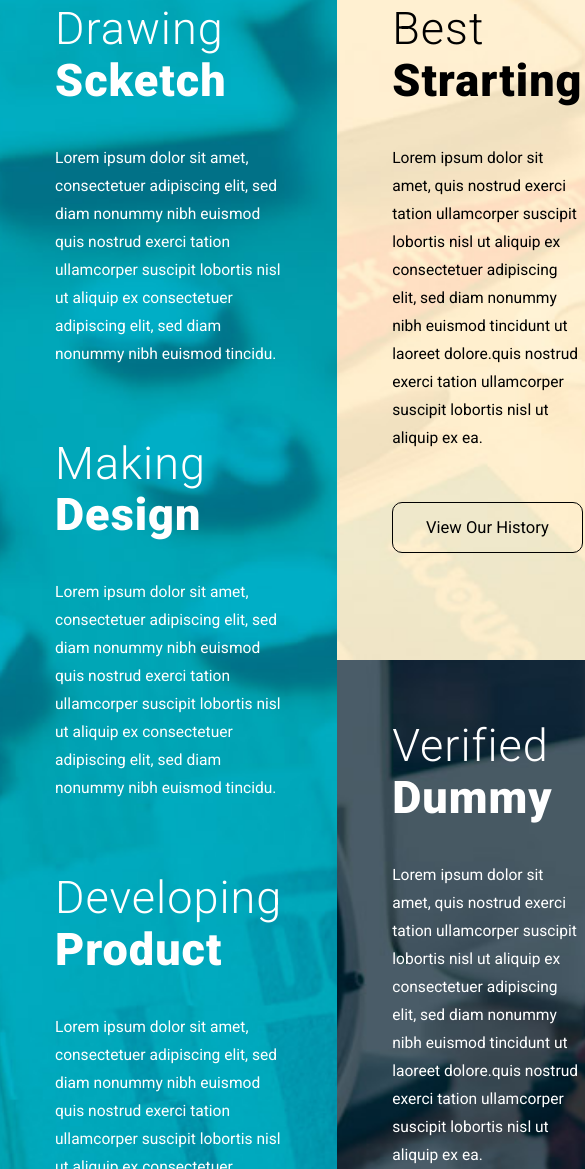
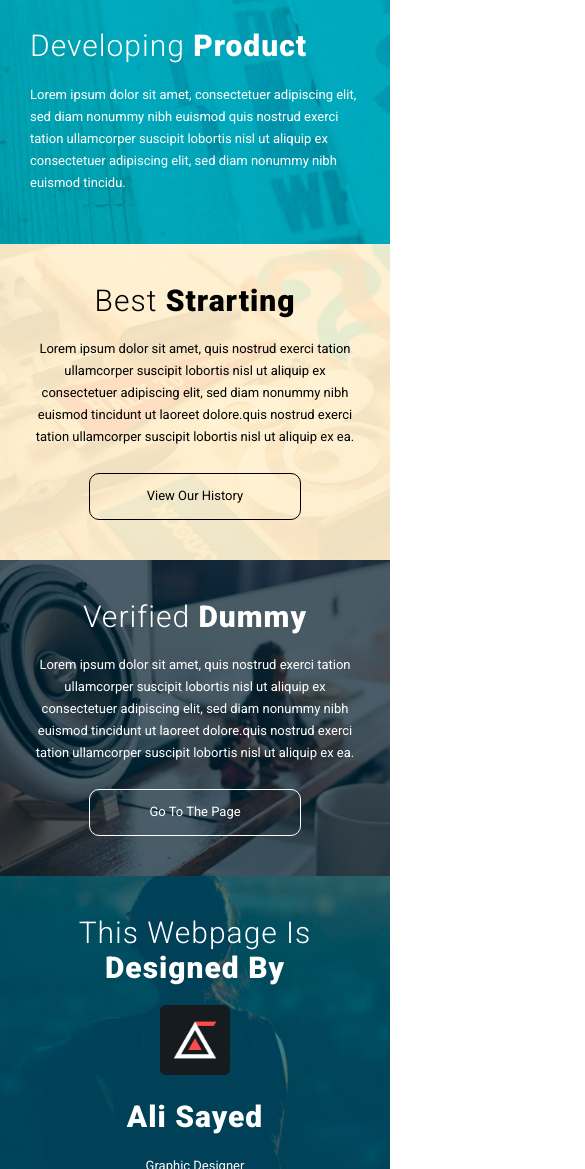
Before and after one commit to raha-frontend/grid-css, a plain HTML site: page index.html in a window 390 px wide. Shown: the part 831-2000 px from the top of the page, 585 px wide, since content can reach past the window. Drawn offline with Linux system fonts and the light colour scheme.

Commit message:
Закончил адаптивность

```diff
--- a/style.css
+++ b/style.css
@@ -20,6 +20,13 @@ h2, h3, h4 {
     letter-spacing: 1px;
 }
 
+@media (max-width: 1000px) {
+    h2, h3, h4 {
+        margin-bottom: 20px;
+        font-size: 30px;
+    }
+}
+
 h2 span, h3 span, h4 span {
     font-weight: 900;
 }
@@ -30,8 +37,21 @@ p {
     margin-bottom: 0;
 }
 
+@media (max-width: 1000px) {
+    p {
+    font-size: 13px;
+    line-height: 22px;
+    }
+}
+
 a, input, textarea {
     font-size: 16.57px;
+}
+
+@media (max-width: 1000px) {
+    a, input, textarea {
+        font-size: 13px;
+    }
 }
 
 a {
@@ -46,8 +66,26 @@ a {
     text-align: center;
 }
 
+@media (max-width: 1000px) {
+    a {
+        margin-top: 25px;
+    }
+}
+
+@media (max-width: 700px) {
+    a {
+        margin: 25px auto 0;
+    }
+}
+
 .span {
     display: block;
+}
+
+@media (max-width: 1000px) {
+    .span {
+        display: initial;
+    }
 }
 
 .grid-item-beige a {
@@ -64,6 +102,12 @@ button {
     border: none;
     margin-bottom: 64px;
     cursor: pointer;
+}
+
+@media (max-width: 1000px) {
+    button {
+        margin-bottom: 30px;
+    }
 }
 
 .form {
@@ -105,6 +149,12 @@ button {
     padding: 60px 55px 70px 55px;
 }
 
+@media (max-width: 1000px) {
+    .grid-item-gray, .grid-item-blue, .grid-item-beige, .grid-item-black, .grid-item-human, .grid-item-green {
+        padding: 40px 30px;
+    }
+}
+
 .grid-item-blue, .grid-item-black, .grid-item-human, .grid-item-green {
     color: #fff;
 }
@@ -113,12 +163,24 @@ button {
     margin-bottom: 70px;
 }
 
+@media (max-width: 1000px) {
+    .grid-item-blue div:last-child {
+        margin-bottom: 10px;
+    }
+}
+
 .grid {
     display: grid;
     grid-template-areas: "a a a a a a b b b"
                         "c c c c d d d d d"
                         "c c c c e e e e e"
-                        "f f f g g g g g g"
+                        "f f f g g g g g g";
+}
+
+@media (max-width: 700px) {
+    .grid {
+        grid-template-areas: "a" "b" "c" "d" "e" "f" "g";
+    }
 }
 
 .grid-item-bg {
@@ -141,9 +203,21 @@ button {
     grid-area: d;
 }
 
+@media (max-width: 700px) {
+    .grid-item-beige {
+        text-align: center;
+    }
+}
+
 .grid-item-black {
     background-image: url(./images/bg-4.jpg);
     grid-area: e;
+}
+
+@media (max-width: 700px) {
+    .grid-item-black {
+        text-align: center;
+    }
 }
 
 .grid-item-human {
@@ -155,6 +229,23 @@ button {
     min-height: 715px;
 }
 
+.grid-item-human > div {
+    width: 100%;
+}
+
+@media (max-width: 1000px) {
+    .grid-item-human {
+        min-height: inherit;
+    }
+}
+
+@media (max-width: 700px) {
+    .grid-item-human {
+        text-align: center;
+        justify-content: center;
+    }
+}
+
 .grid-item-green {
     background-image: url(./images/bg-6.jpg);
     grid-area: g;
@@ -164,11 +255,33 @@ button {
     min-height: 715px;
 }
 
+.grid-item-green > div {
+    width: 100%;
+}
+
+@media (max-width: 1000px) {
+    .grid-item-green {
+        min-height: inherit;
+    }
+}
+
+@media (max-width: 700px) {
+    .grid-item-green {
+        text-align: center;
+    }
+}
+
 .list {
     list-style-type: none;
     padding: 0;
     display: flex;
     justify-content: flex-start;
+}
+
+@media (max-width: 700px) {
+    .list {
+        justify-content: center;
+    }
 }
 
 .list li {
@@ -204,3 +317,17 @@ button {
     background-image: url(./images/ali-logo.png);
     background-repeat: no-repeat;
 }
+
+@media (max-width: 1000px) {
+    .logo {
+        width: 70px;
+        height: 70px;
+        background-size: cover;
+    }
+}
+
+@media (max-width: 700px) {
+    .logo {
+        margin: 0 auto 25px;
+    }
+}
```
